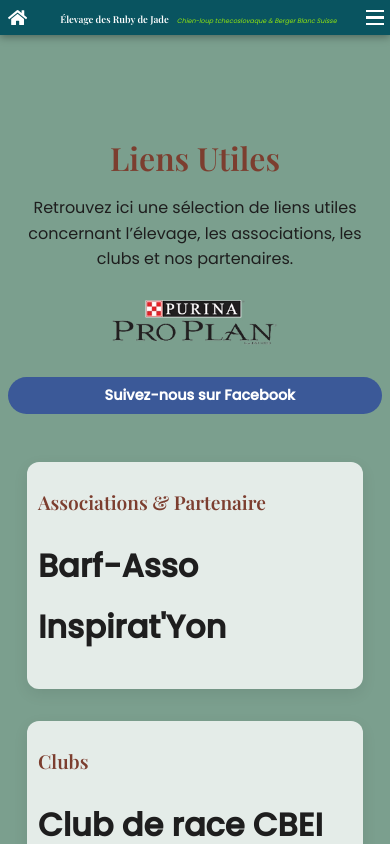
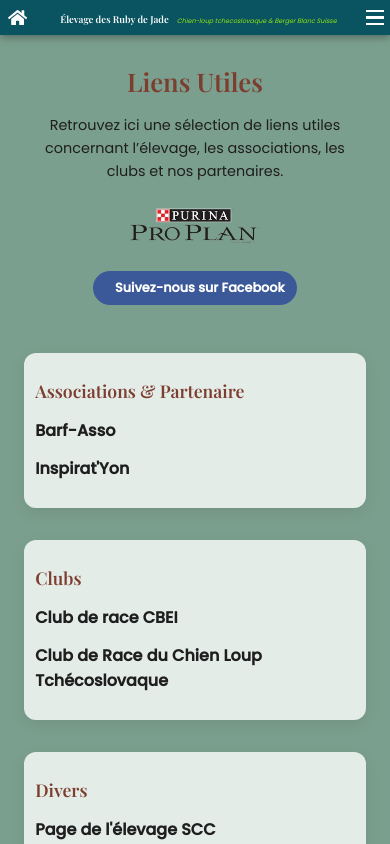
Before and after one commit to ShaynaMBarclay/elevagedesrubydejade, a React (Vite) app: page /liens in a window 390 px wide. Shown: the top 844 px of the page. Built offline with nearby package versions, Linux system fonts and the light colour scheme; no server answers.

Commit message:
queries added for contact

```diff
--- a/src/styles/Contact.css
+++ b/src/styles/Contact.css
@@ -10,7 +10,7 @@
   font-family: var(--font-heading);
   color: var(--primary);
   font-size: 3.5rem;
-  margin-top: 4rem;
+  margin-top: 1rem;
   margin-bottom: 1rem;
 }
 
@@ -71,6 +71,7 @@
   max-width: 600px;
 }
 
+.guestbook-section,
 .contact-form input,
 .contact-form textarea {
   width: 100%;
@@ -78,7 +79,6 @@
   margin: 0.5rem 0;
   border: 1px solid #ccc;
   border-radius: 8px;
-  font-family: inherit;
 }
 
 .contact-form textarea {
@@ -214,126 +214,33 @@ background-color: var(--primary);
   }
 }
 
-/* Fade in all main content of the contact page */
 .contact-page > * {
   opacity: 0;
   animation: fadeInUp 1s ease forwards;
 }
 
-/* Optionally, fade in guestbook entries too (all together, no delay) */
 .guestbook-entry {
   opacity: 0;
   transform: translateY(20px);
   animation: fadeInUp 1s ease forwards;
 }
 
+/* ==========================
+   TABLET (1024px and below)
+   ========================== */
+@media (max-width: 1024px) {
 
-/* Tablets / Medium Screens */
-@media (max-width: 1024px) {
-  .contact-page {
-    padding: 3rem 2rem;
-    margin-top: 3rem;
-  }
-
-  .contact-page h1 {
-    font-size: 4rem;
-    margin-top: 6rem;
-  }
-
-  .contact-page .intro {
-    font-size: 2rem;
-    margin-bottom: 2.5rem;
-  }
-
-  .contact-page p {
-    font-size: 1.6rem;
-  }
-
-  .contact-page button {
-    font-size: 2rem !important;
-  }
-
-  .contact-info p {
-    font-size: 2.2rem;
-  }
-
-  .contact-content,
-  .contact-sections {
-    flex-direction: column;
-    gap: 2.5rem;
-    align-items: center;
-  }
-
-  .contact-image img,
-  .contact-info,
-  .contact-form-section,
-  .guestbook-section,
-  .guestbook-entry {
-    max-width: 100%;
-    width: 90%;
-    padding: 2rem;
-    margin: 0 auto;
-  }
-
-  .contact-info {
-    font-size: 2rem;
-  }
-
-  .contact-image {
-    display: flex;
-    justify-content: center;
-  }
-
-.contact-form input,
-.guestbook-form input {
-  font-size: 1.4rem;
-  padding: 1rem;
-}
-
-.contact-form textarea,
-.guestbook-form textarea {
-  font-size: 1.7rem;
-  padding: 2rem;
-  height: 300px;
-  resize: vertical;
-}
-
-
-  .contact-form button,
-  .guestbook-form button {
-    width: auto;
-     padding: 0.8rem 2rem;
-    font-size: 1.6rem;
-    border-radius: 50px;
-  }
-
-  .guestbook-entries {
-    gap: 2rem;
-  }
-
-  .guestbook-entries-section {
-    font-size: 2rem;
-  }
-
-  .guestbook-section h2,
-  .contact-form-section h2 {
-    font-size: 2.2rem;
-  }
-}
-
-/* Mobile / Small Screens */
-@media (max-width: 768px) {
   .contact-page {
     padding: 2.5rem 1.5rem;
   }
 
   .contact-page h1 {
-    font-size: 3rem;
-    margin-top: 1.5rem;
+    font-size: 2.6rem;
+    margin-top: 3rem;
   }
 
   .contact-page .intro {
-    font-size: 1.3rem;
+    font-size: 1.1rem;
     margin-bottom: 2rem;
   }
 
@@ -349,52 +256,79 @@ background-color: var(--primary);
   .contact-form-section,
   .guestbook-section,
   .guestbook-entry {
-    max-width: 100%;
-    width: 95%;
+    max-width: 90%;
+    width: 90%;
     padding: 2rem;
-    margin: 0 auto;
   }
 
-  .contact-image {
-    display: flex;
-    justify-content: center;
+   .contact-form input,
+  .contact-form textarea {
+    margin: 1.2rem 0;
   }
 
   .contact-form input,
+  .guestbook-form input,
   .contact-form textarea,
-  .guestbook-form input,
   .guestbook-form textarea {
-    font-size: 1.3rem;
-    padding: 1.1rem;
+    font-size: 1rem;
+    padding: 0.8rem;
   }
+
+.guestbook-entry {
+  margin-left: auto;
+  margin-right: auto;
+  text-align: center;
+  width: 90%;
+}
 
   .contact-form button,
   .guestbook-form button {
-    font-size: 1.3rem;
-    padding: 1.1rem 2rem;
+    font-size: 1rem;
+    padding: 0.7rem 1.8rem;
+    border-radius: 40px;
   }
+
+  .contact-info {
+    font-size: 1.5rem;
+  }
+
+  .guestbook-section h2,
+  .contact-form-section h2 {
+    font-size: 1.5rem;
+  }
+
+.contact-image {
+  display: flex;
+  justify-content: center;
+  width: 100%;
 }
+.contact-form {
+  padding: 0.8rem;
+}
+}
+/* ==========================
+   MOBILE (768px and below)
+   ========================== */
+@media (max-width: 768px) {
 
-/* Extra Small / Narrow Mobile Screens */
-@media (max-width: 480px) {
   .contact-page {
-    padding: 2rem 1rem;
+    padding: 1.5rem 1rem;
   }
 
   .contact-page h1 {
-    font-size: 2.5rem;
-    margin-top: 1rem;
+    font-size: 2rem;
+    margin-top: 2rem;
   }
 
   .contact-page .intro {
-    font-size: 1.2rem;
+    font-size: 0.8rem !important;
     margin-bottom: 1.5rem;
   }
 
   .contact-content,
   .contact-sections {
     flex-direction: column;
-    gap: 1.5rem;
+    gap: 1.8rem;
     align-items: center;
   }
 
@@ -403,28 +337,91 @@ background-color: var(--primary);
   .contact-form-section,
   .guestbook-section,
   .guestbook-entry {
-    max-width: 100%;
-    width: 100%;
-    padding: 2rem;
-    margin: 0 auto;
+    width: 95%;
+    padding: 1.5rem;
   }
 
-  .contact-image {
-    display: flex;
-    justify-content: center;
+  .guestbook-section {
+    padding-bottom: 2.5rem !important;
   }
 
   .contact-form input,
   .contact-form textarea,
   .guestbook-form input,
   .guestbook-form textarea {
-    font-size: 1.2rem;
-    padding: 1rem;
+    font-size: 0.95rem;
+    padding: 0.8rem;
   }
 
   .contact-form button,
   .guestbook-form button {
-    font-size: 1.2rem;
-    padding: 1rem 2rem;
+    font-size: 1rem;
+    padding: 0.7rem 1.6rem;
+  }
+
+  .guestbook-section h2,
+  .contact-form-section h2 {
+    font-size: 1rem !important;
+  }
+
+  .contact-info {
+    font-size: 0.9rem !important;
+  }
+
+  .contact-form-section {
+    padding: 1rem !important;
   }
 }
+/* ==========================
+   SMALL MOBILE (480px)
+   ========================== */
+@media (max-width: 480px) {
+
+  .contact-page {
+    padding: 1.5rem 0.8rem;
+  }
+
+  .contact-page h1 {
+    font-size: 1.9rem;
+    margin-top: 1.2rem;
+  }
+
+  .contact-page .intro {
+    font-size: 0.9rem;
+    margin-bottom: 1.2rem;
+  }
+
+  .contact-content,
+  .contact-sections {
+    flex-direction: column;
+    gap: 1.5rem;
+  }
+
+  .contact-image img,
+  .contact-info,
+  .contact-form-section,
+  .guestbook-section,
+  .guestbook-entry {
+    width: 100%;
+    padding: 1.2rem;
+  }
+
+  .contact-form input,
+  .contact-form textarea,
+  .guestbook-form input,
+  .guestbook-form textarea {
+    font-size: 0.9rem;
+    padding: 0.7rem;
+  }
+
+  .contact-form button,
+  .guestbook-form button {
+    font-size: 0.9rem;
+    padding: 0.6rem 1.4rem;
+  }
+
+  .guestbook-section h2,
+  .contact-form-section h2 {
+    font-size: 1.1rem;
+  }
+}
--- a/src/styles/Gallery.css
+++ b/src/styles/Gallery.css
@@ -307,7 +307,7 @@
 /* Tablets / Medium Screens (1024px and below) */
 @media (max-width: 1024px) {
   .gallery-page {
-    padding: 1rem 2rem;
+    padding: 1rem 3rem;
     margin-top: 1rem;
   }
 
@@ -333,7 +333,7 @@
 
   .gallery-item {
     width: 100%;
-    max-width: 400px;
+    max-width: 500px;
   }
 
   .gallery-item img,
@@ -383,7 +383,7 @@
 /* Mobile / Small Screens (768px and below) */
 @media (max-width: 768px) {
   .gallery-page {
-    padding: 2rem 1rem;
+    padding: 2rem 2.6rem !important;
   }
 
   .gallery-page h1 {
@@ -401,7 +401,7 @@
   }
 
   .album-name {
-    font-size: 0.95rem;
+    font-size: 1rem !important;
     padding: 0.4rem 0.5rem;
   }
 
--- a/src/styles/Links.css
+++ b/src/styles/Links.css
@@ -2,9 +2,10 @@
 .featured-links {
   display: flex;
   justify-content: center;
-  gap: 2rem;
+  gap: 1rem;
   flex-wrap: wrap;
   margin-bottom: 3rem;
+
 }
 
 /* Purina logo */
@@ -102,83 +103,44 @@
   text-decoration: underline;
 }
 
-/* Tablets / Medium Screens */
+/* ==========================
+   TABLET (1024px)
+   ========================== */
 @media (max-width: 1024px) {
   .links-page {
-    padding: 2.5rem 1.5rem;
-    margin-top: 4rem;
+    padding: 2rem 1.5rem;
   }
 
   .links-page h1 {
-    font-size: 4rem;
-    margin-top: 5rem;
+    font-size: 2.5rem;
+    margin-top: 3rem;
   }
 
   .links-page .intro {
-    font-size: 2rem;
+    font-size: 1.1rem;
     margin-bottom: 2rem;
   }
 
   .featured-links {
-    gap: 2rem;
+    flex-direction: column;
+    align-items: center;
+    gap: 1.2rem;
   }
 
   .purina-link img {
-    height: 130px;
+    height: 70px;
   }
 
   .facebook-button {
-    font-size: 1.5rem;
-    padding: 0.7rem 1.2rem;
-    border-radius: 42px;
-  }
-
-  .links-section {
-    padding: 1.8rem;
-    max-width: 90%;
-    font-size: 1.7rem;
-  }
-
-  .links-section h2 {
-    font-size: 2.5rem;
-  }
-}
-
-/* Mobile / Small Screens */
-@media (max-width: 768px) {
-  .links-page {
-    padding: 2rem 1rem;
-  }
-
-  .links-page h1 {
-    font-size: 2.5rem;
-    margin-top: 4rem;
-  }
-
-  .links-page .intro {
-    font-size: 1.2rem;
-    margin-bottom: 1.5rem;
-  }
-
-  .featured-links {
-    flex-direction: column;
-    gap: 1rem;
-    align-items: center;
-  }
-
-  .purina-link img {
-    height: 80px;
-  }
-
-  .facebook-button {
-    width: 100%;
-    justify-content: center;
-    font-size: 1rem;
+    font-size: 0.95rem;
     padding: 0.6rem 1rem;
+    width: auto;
   }
 
   .links-section {
     padding: 1.5rem;
+    max-width: 600px;
+    font-size: 1rem;
   }
 
   .links-section h2 {
@@ -186,37 +148,84 @@
   }
 
   .links-section li {
+    font-size: 1rem !important;
+  }
+}
+/* ==========================
+   MOBILE (768px and below)
+   ========================== */
+@media (max-width: 768px) {
+  .links-page {
+    padding: 2rem 1.5rem !important;
+  }
+
+  .links-page h1 {
+    font-size: 2rem;
+    margin-top: 2.5rem;
+  }
+
+  .links-page .intro {
+    font-size: 1rem;
+    margin-bottom: 1.5rem;
+  }
+
+  .facebook-button {
+    font-size: 0.85rem;
+    padding: 0.55rem 1rem;
+    width: auto;
+    border-radius: 25px;
+    margin: 0 auto;
+  }
+
+  .links-section {
+    padding: 1.2rem;
+    max-width: 100%;
+  }
+
+  .links-section h2 {
+    font-size: 1.3rem;
+  }
+
+  .links-section li {
     font-size: 0.95rem;
   }
 }
 
-/* Extra Small Mobile / Narrow Screens */
+
+
+/* ==========================
+   EXTRA SMALL MOBILE (480px)
+   ========================== */
 @media (max-width: 480px) {
   .links-page {
-    padding: 1.5rem 0.5rem;
+    padding: 1rem 0.5rem;
   }
 
   .links-page h1 {
-    font-size: 2rem;
-    margin-top: 3rem;
+    font-size: 1.6rem;
+    margin-top: 2rem;
   }
 
   .links-page .intro {
-    font-size: 1rem;
+    font-size: 0.9rem;
     margin-bottom: 1rem;
   }
 
   .featured-links {
-    gap: 0.8rem;
+    gap: 0.7rem;
+    align-items: center;
   }
 
   .purina-link img {
-    height: 70px;
+    height: 55px;
   }
 
   .facebook-button {
-    font-size: 0.9rem;
+    font-size: 0.8rem;
     padding: 0.5rem 0.8rem;
+    width: auto;
+    margin: 0 auto;
+    border-radius: 22px;
   }
 
   .links-section {
@@ -224,10 +233,10 @@
   }
 
   .links-section h2 {
-    font-size: 1.2rem;
+    font-size: 1.1rem;
   }
 
   .links-section li {
-    font-size: 0.9rem;
+    font-size: 0.85rem;
   }
 }
```
